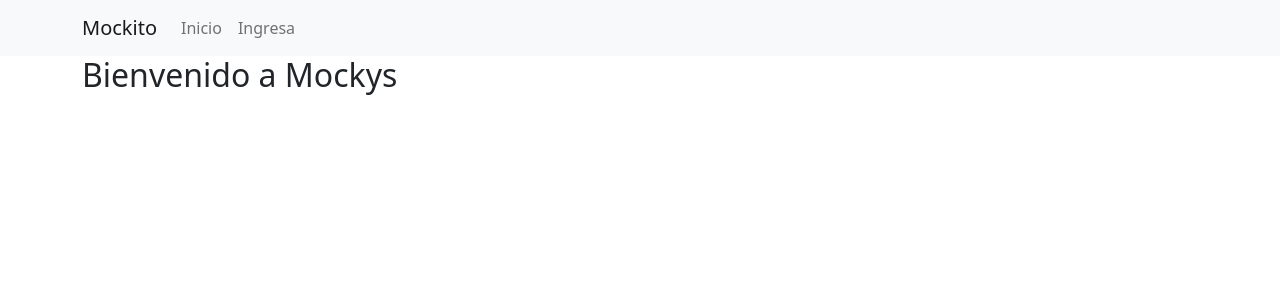
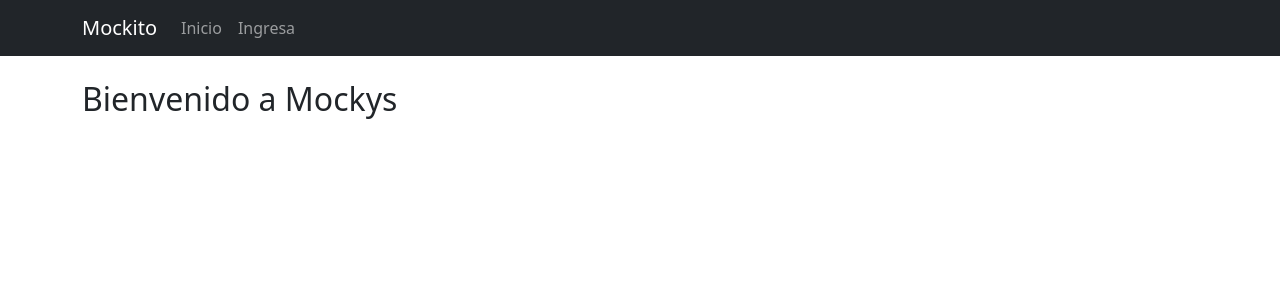
Before and after one commit to ThElement12/ProgramacionWebAvanzada, a React (Create React App) app in the folder Practica 2/frontend/: page /home in a window 1280 px wide. Shown: the top 300 px of the page. Built offline with nearby package versions, Linux system fonts and the light colour scheme.

Commit message:
se pone bonito el navbar

```diff
--- a/Practica 2/frontend/src/Components/Navigation/index.jsx
+++ b/Practica 2/frontend/src/Components/Navigation/index.jsx
@@ -57,7 +57,7 @@
   }
 
   return (
-    <Navbar bg="light" expand="lg">
+    <Navbar bg="dark" variant="dark" expand="lg">
       <Container>
         <Navbar.Brand as={Link} to="/home">
           Mockito
--- a/Practica 2/frontend/src/Pages/Home/index.jsx
+++ b/Practica 2/frontend/src/Pages/Home/index.jsx
@@ -18,6 +18,7 @@
 
     <div>
       <Navigation />
+      <br></br>
       <Container>
         {welcome()}
       </Container>
```
